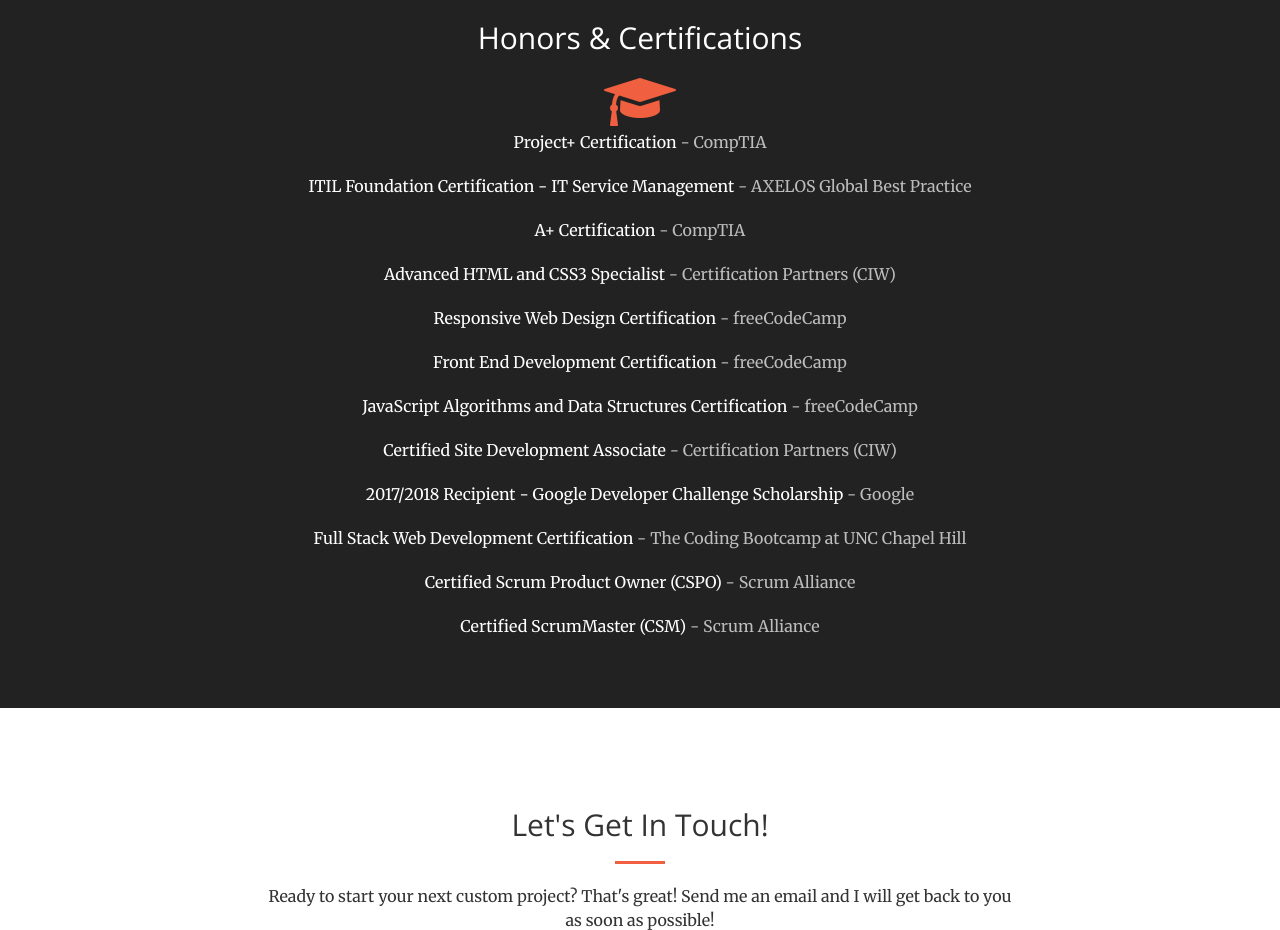
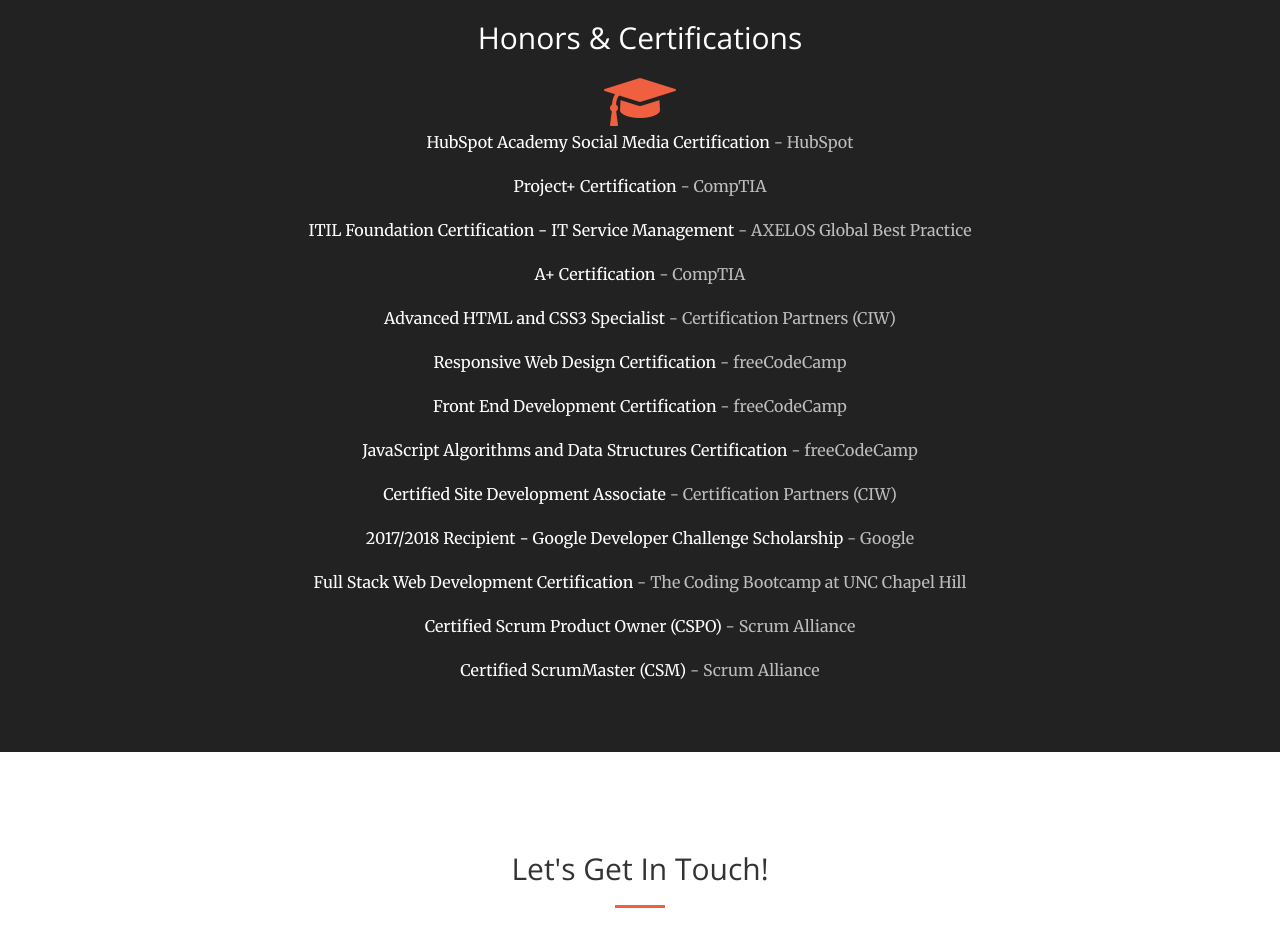
Before and after one commit to drewwmercer/drewwmercer.github.io, a website: page index.html in a window 1280 px wide. Shown: the part 3500-4430 px from the top of the page. Drawn offline with nearby package versions, Linux system fonts and the light colour scheme.

Commit message:
Adding newest certification

```diff
--- a/index.html
+++ b/index.html
@@ -413,6 +413,7 @@
             <div class="call-to-action">
                 <h2>Honors & Certifications</h2>
                 <i class="fa fa-4x fa-graduation-cap text-primary sr-icons"></i>
+                <p>HubSpot Academy Social Media Certification<span class="text-faded"> - HubSpot</span></p>
                 <p>Project+ Certification<span class="text-faded"> - CompTIA</span></p>
                 <p>ITIL Foundation Certification - IT Service Management<span class="text-faded"> - AXELOS Global Best
                         Practice</span></p>
```
